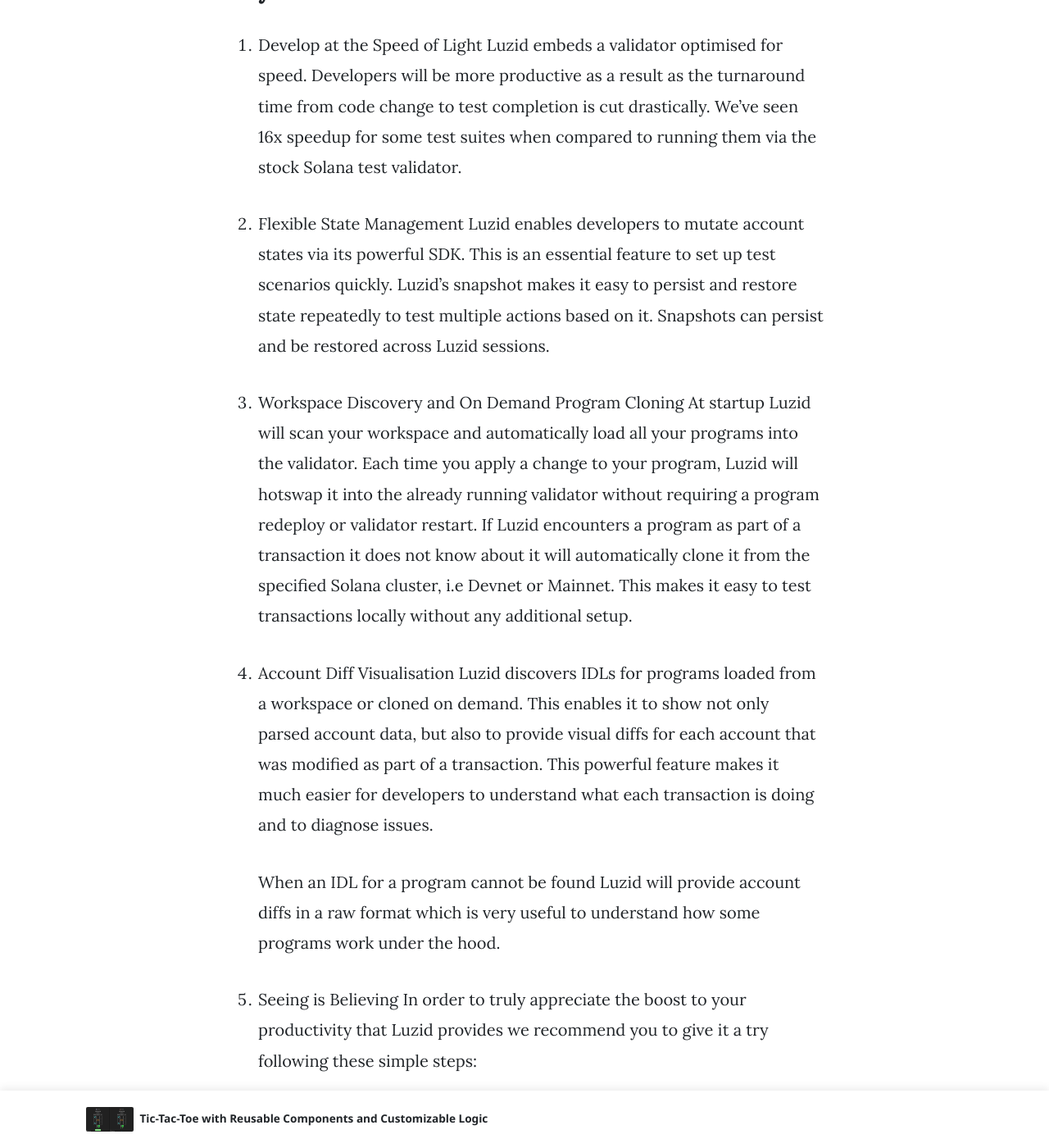
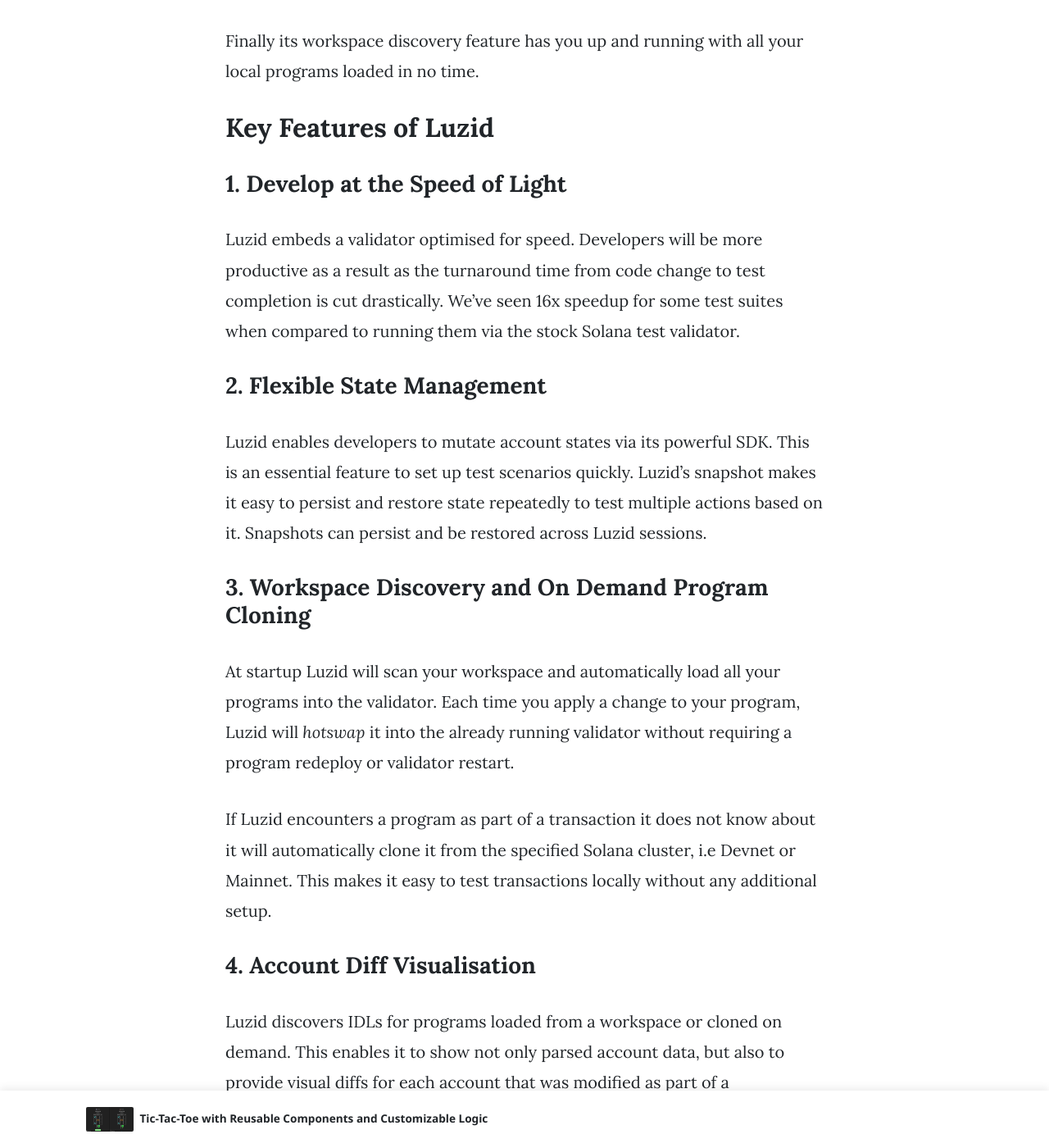
Before and after one commit to magicblock-labs/blog, a Jekyll site: the page built from _posts/2024-07-03-luzid.md, in a window 1280 px wide and 1400 px high, scrolled down 881 px. Shown: the whole window at 82% size. Built offline with Jekyll 4.4.1, drawn with Linux system fonts in a browser that asks for light colours; nearby versions of some CDN libraries; some of the changed text lies outside the part shown.

Commit message:
fix: headers in luzid blog post

```diff
--- a/_posts/2024-07-03-luzid.md
+++ b/_posts/2024-07-03-luzid.md
@@ -7,39 +7,50 @@
 ---
 
 We are thrilled to release the latest version of Luzid, an essential tool for anyone building on Solana, no matter if you are a seasoned developer or just starting out.
-What is Luzid?
+
+## What is Luzid?
+
 Luzid embeds a blazingly fast test validator and provides enhanced insights into your transactions including account diffs. It clones programs and accounts on demand, enables persistent state via snapshots and account state mutation in order to ease test setup.
+
 Finally its workspace discovery feature has you up and running with all your local programs loaded in no time.
 
 ## Key Features of Luzid
-1. Develop at the Speed of Light
-   Luzid embeds a validator optimised for speed. Developers will be more productive as a result as the turnaround time from code change to test completion is cut drastically. We've seen 16x speedup for some test suites when compared to running them via the stock Solana test validator.
 
-2. Flexible State Management
-   Luzid enables developers to mutate account states via its powerful SDK. This is an essential feature to set up test scenarios quickly. Luzid's snapshot makes it easy to persist and restore state repeatedly to test multiple actions based on it. Snapshots can persist and be restored across Luzid sessions.
+### 1. Develop at the Speed of Light
 
-3. Workspace Discovery and On Demand Program Cloning
-   At startup Luzid will scan your workspace and automatically load all your programs into the validator. Each time you apply a change to your program, Luzid will hotswap it into the already running validator without requiring a program redeploy or validator restart.
-   If Luzid encounters a program as part of a transaction it does not know about it will automatically clone it from the specified Solana cluster, i.e Devnet or Mainnet. This makes it easy to test transactions locally without any additional setup.
+Luzid embeds a validator optimised for speed. Developers will be more productive as a result as the turnaround time from code change to test completion is cut drastically. We've seen 16x speedup for some test suites when compared to running them via the stock Solana test validator.
 
-4. Account Diff Visualisation
-   Luzid discovers IDLs for programs loaded from a workspace or cloned on demand. This enables it to show not only parsed account data, but also to provide visual diffs for each
-   account that was modified as part of a transaction. This powerful feature makes it much easier for developers to understand what each transaction is doing and to diagnose issues.
+### 2. Flexible State Management
 
-   When an IDL for a program cannot be found Luzid will provide account diffs in a raw format
-   which is very useful to understand how some programs work under the hood.
+Luzid enables developers to mutate account states via its powerful SDK. This is an essential feature to set up test scenarios quickly. Luzid's snapshot makes it easy to persist and restore state repeatedly to test multiple actions based on it. Snapshots can persist and be restored across Luzid sessions.
 
-5. Seeing is Believing
-   In order to truly appreciate the boost to your productivity that Luzid provides we recommend
-   you to give it a try following these simple steps:
+### 3. Workspace Discovery and On Demand Program Cloning
 
-   Download Luzid from [the Luzid Getting Started guide](https://luzid.app/docs/getting-started/installation/)
-   Navigate to your workspace directory in a terminal
-   Launch Luzid in workspace discovery mode via luzid .
-   Open the Luzid UI (LuzidUI.app on MacOS) and start developing
+At startup Luzid will scan your workspace and automatically load all your programs into the
+validator. Each time you apply a change to your program, Luzid will _hotswap_ it into the already running validator without requiring a program redeploy or validator restart.
+
+If Luzid encounters a program as part of a transaction it does not know about it will automatically clone it from the specified Solana cluster, i.e Devnet or Mainnet. This makes it easy to test transactions locally without any additional setup.
+
+### 4. Account Diff Visualisation
+
+Luzid discovers IDLs for programs loaded from a workspace or cloned on demand. This enables it to show not only parsed account data, but also to provide visual diffs for each
+account that was modified as part of a transaction. This powerful feature makes it much easier for developers to understand what each transaction is doing and to diagnose issues.
+
+When an IDL for a program cannot be found Luzid will provide account diffs in a raw format
+which is very useful to understand how some programs work under the hood.
+
+### 5. Seeing is Believing
+
+In order to truly appreciate the boost to your productivity that Luzid provides we recommend
+you to give it a try following these simple steps:
+
+1. Download Luzid following [the Luzid Getting Started guide](https://luzid.app/docs/getting-started/installation/)
+2. Navigate to your workspace directory in a terminal
+3. Launch Luzid in workspace discovery mode via `luzid .`
+4. Open the Luzid UI (LuzidUI.app on MacOS) and start developing
 
 ## Join our developer Community
 
 Luzid is an open-source tool developed by MagicBlock and available for the whole Solana developer community; For a comprehensive overview of Luzid and to see it in action, watch the [introductory video on YouTube](https://www.youtube.com/watch?v=3J_42C6xuNM).
 
-Join the MagicBlock discord to learn how to make the most out of Luzid and stay up-to-date with the latest developments.
+Join the [MagicBlock discord](https://discord.com/invite/MBkdC3gxcv) to learn how to make the most out of Luzid and stay up-to-date with the latest developments.
```
